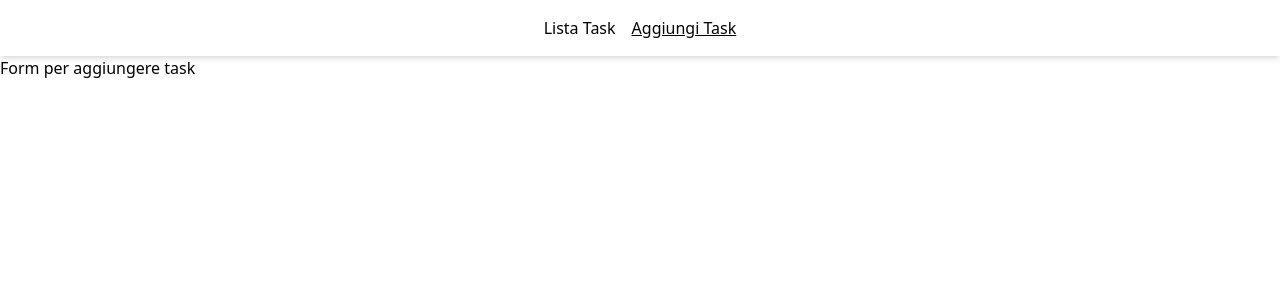
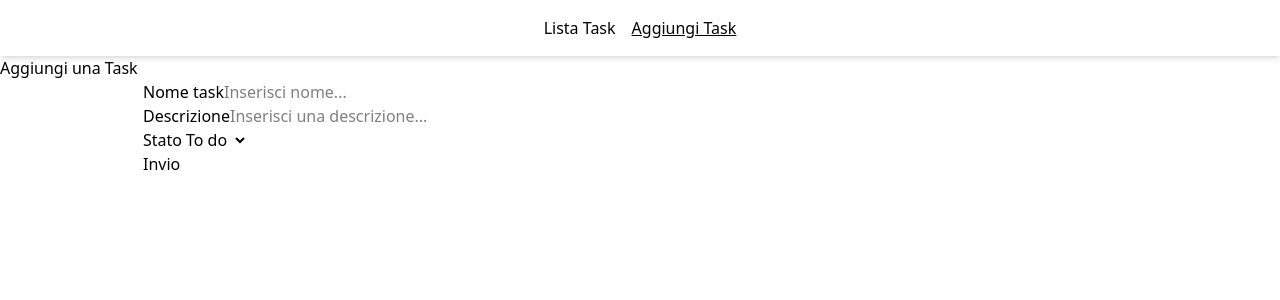
Before and after one commit to gianluca-milesi/ex-react-task-manager, a React (Vite) app in the folder frontend/: page /add in a window 1280 px wide. Shown: the top 300 px of the page. Built offline with nearby package versions, Linux system fonts and the light colour scheme; no server answers.

Commit message:
ADD: Milestone 5. Form in addTask with validations

```diff
--- a/frontend/src/pages/AddTask.jsx
+++ b/frontend/src/pages/AddTask.jsx
@@ -1,6 +1,72 @@
+import { useState, useRef } from "react"
+
+const symbols = "!@#$%^&*()-_=+[]{}|;:'\",.<>?/`~"
+
+
 function AddTask() {
+
+    const [title, setTitle] = useState("")
+    const descriptionRef = useRef()
+    const statusRef = useRef()
+
+    function addTask(e) {
+        e.preventDefault()
+
+        const description = descriptionRef.current.value
+        const status = statusRef.current.value
+
+        if (!title) {
+            alert("Inserisci un nome")
+            return
+        }
+        if (title.split("").some(char => symbols.includes(char))) {
+            alert("Non puoi inserire simboli")
+            return
+        }
+
+        console.log("Dati inviati:", {
+            title,
+            description,
+            status
+        })
+    }
+
+
     return (
-        <h1>Form per aggiungere task</h1>
+        <section>
+            <h1>Aggiungi una Task</h1>
+            <div className="container">
+                <form onSubmit={addTask}>
+                    <div className="form-control">
+                        <label htmlFor="title">Nome task</label>
+                        <input type="text"
+                            name="title"
+                            id="title"
+                            placeholder="Inserisci nome..."
+                            value={title}
+                            onChange={e => setTitle(e.target.value)} />
+                    </div>
+                    <div className="form-control">
+                        <label htmlFor="description">Descrizione</label>
+                        <input type="text"
+                            name="description"
+                            id="description"
+                            placeholder="Inserisci una descrizione..."
+                            ref={descriptionRef}
+                        />
+                    </div>
+                    <div className="form-control">
+                        <label htmlFor="status">Stato</label>
+                        <select ref={statusRef}>
+                            <option value="To do">To do</option>
+                            <option value="Doing">Doing</option>
+                            <option value="Done">Done</option>
+                        </select>
+                    </div>
+                    <button type="submit">Invio</button>
+                </form>
+            </div>
+        </section>
     )
 }
 
```
